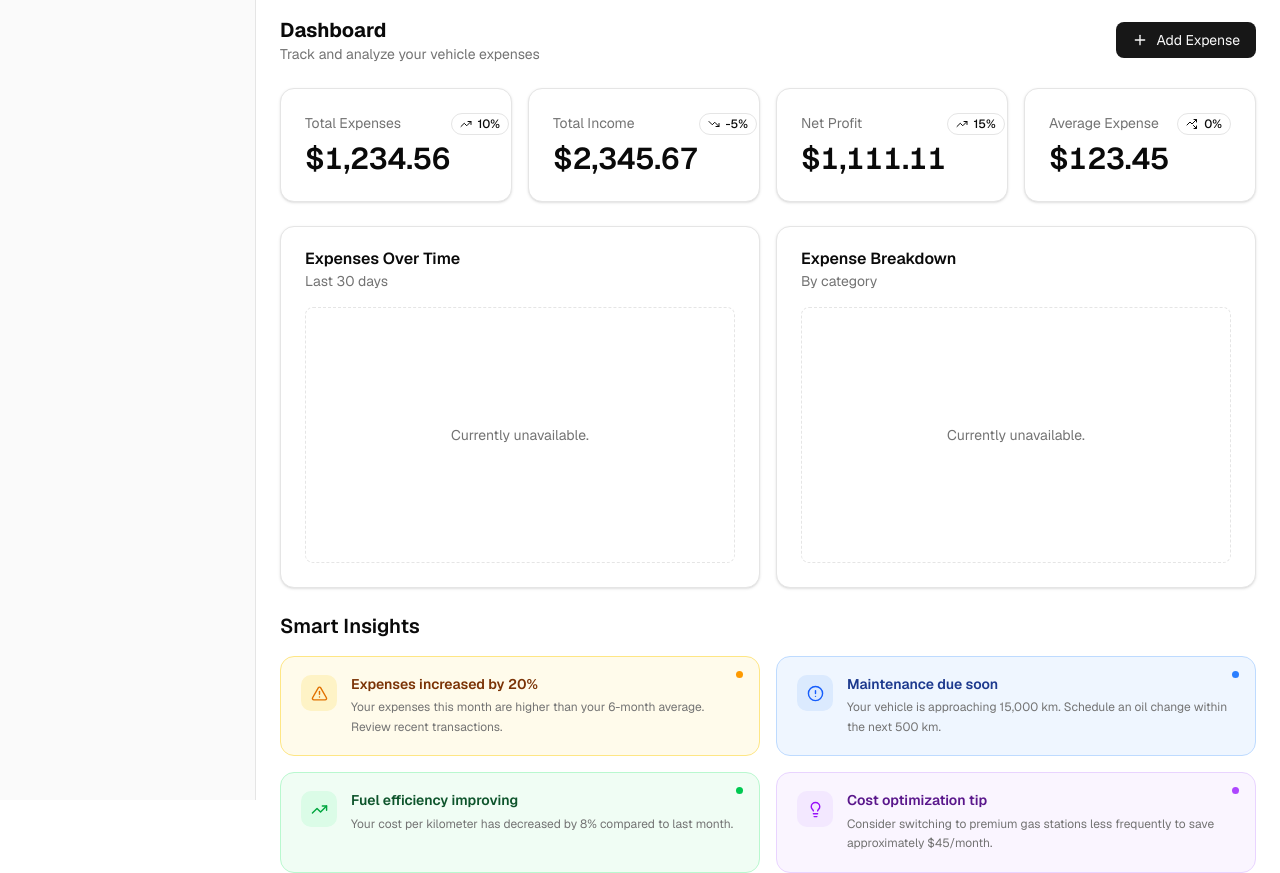
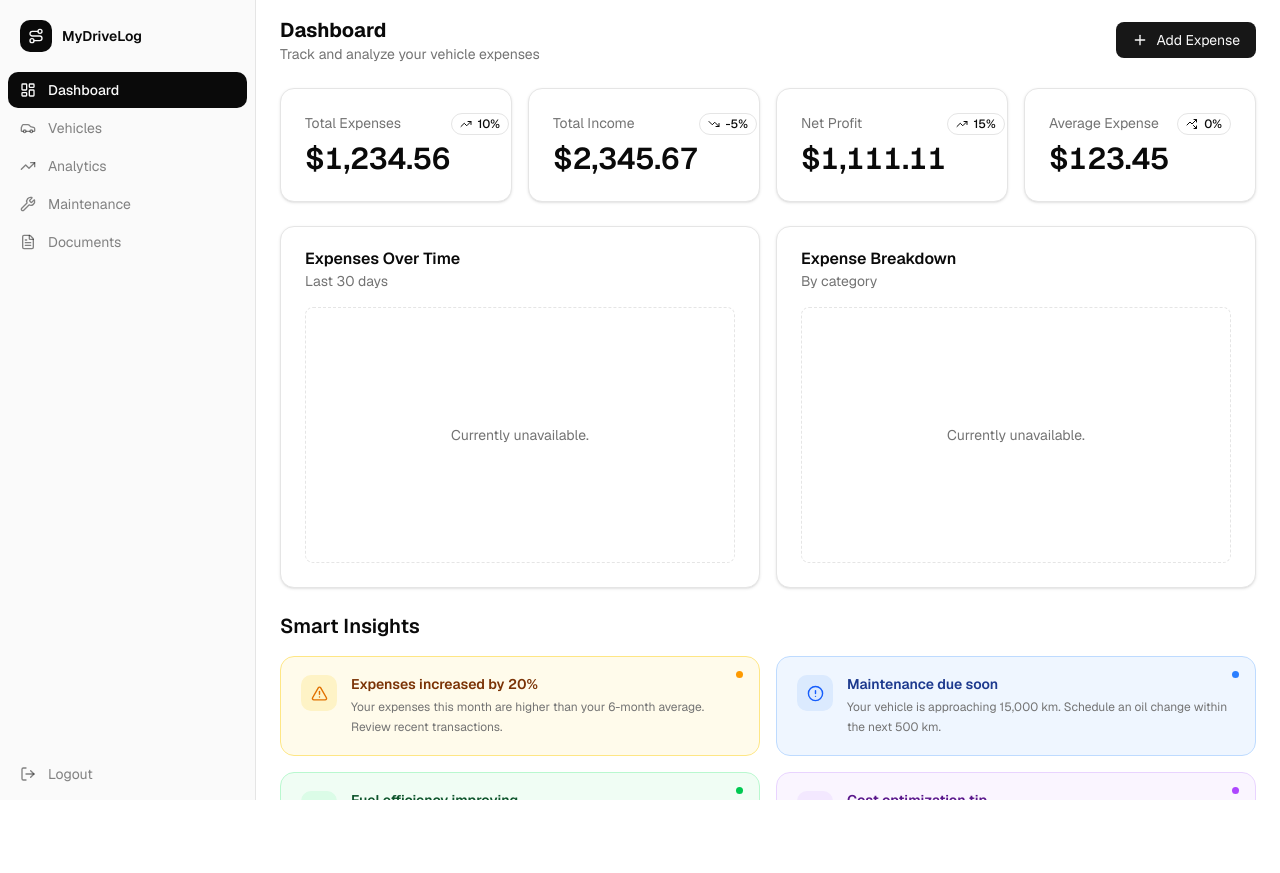
Before and after one commit to FlytziTv/MyDriveLog, a React (Vite) app in the folder client/: page /dashboard in a window 1280 px wide. After the commit the page ends 800 px from the top, so only its background shows below. Built offline with nearby package versions, Linux system fonts and the light colour scheme; sample sign-in values are in the browser's storage.

Commit message:
feat: implement temporary sidebar across all pages

```diff
--- /dev/null
+++ b/client/src/components/layout/SideBar.tsx
@@ -0,0 +1,60 @@
+import { NavLink } from "react-router-dom";
+
+import {
+  LayoutDashboard,
+  Car,
+  TrendingUp,
+  Wrench,
+  FileText,
+  LogOut,
+  Route,
+} from "lucide-react";
+
+const navItems = [
+  { icon: LayoutDashboard, label: "Dashboard", href: "/dashboard" },
+  { icon: Car, label: "Vehicles", href: "/vehicles" },
+  { icon: TrendingUp, label: "Analytics", href: "/analytics" },
+  { icon: Wrench, label: "Maintenance", href: "/maintenance" },
+  { icon: FileText, label: "Documents", href: "/documents" },
+];
+
+export default function Sidebar() {
+  return (
+    <div className="w-64 h-screen sticky top-0 p-2 bg-sidebar border-r border-sidebar-border flex flex-col shrink-0">
+      <div className="flex items-center gap-2.5 px-3 py-3 mb-2 shrink-0">
+        <div className="w-8 h-8 rounded-lg bg-sidebar-foreground flex items-center justify-center shrink-0">
+          <Route size={16} className="text-sidebar" />
+        </div>
+        <span className="font-semibold text-sm text-sidebar-foreground">
+          MyDriveLog
+        </span>
+      </div>
+
+      <nav className="flex flex-col gap-0.5 flex-1 overflow-y-auto">
+        {navItems.map((item) => {
+          const Icon = item.icon;
+          return (
+            <NavLink
+              key={item.label}
+              to={item.href}
+              className={({ isActive }) =>
+                "flex items-center gap-3 px-3 py-2 rounded-lg text-sm transition-colors duration-150 " +
+                (isActive
+                  ? "bg-sidebar-foreground text-sidebar font-medium"
+                  : "text-sidebar-foreground/50 hover:text-sidebar-foreground")
+              }
+            >
+              <Icon size={16} />
+              {item.label}
+            </NavLink>
+          );
+        })}
+      </nav>
+
+      <button className="flex items-center gap-3 px-3 py-2 rounded-lg text-sm text-sidebar-foreground/50 hover:text-sidebar-foreground transition-colors duration-150 cursor-pointer w-full shrink-0">
+        <LogOut size={16} />
+        Logout
+      </button>
+    </div>
+  );
+}
--- a/client/src/pages/Analytics.tsx
+++ b/client/src/pages/Analytics.tsx
@@ -2,12 +2,13 @@ import { HeaderDashboard } from "../components/layout/HeaderDashboard";
 import { PredictionCard } from "../components/analytics/PredictionCard";
 import { MiniStatsCard } from "../components/layout/MiniStatsCard";
 import { BlockCard } from "../components/layout/BlockCard";
+import Sidebar from "../components/layout/SideBar";
 
 export default function AnalyticsPage() {
   return (
     <div className="h-screen w-full flex">
-      <div className="w-64 h-full p-2 bg-sidebar border-r border-sidebar-border"></div>
-      <div className="flex-1 px-6 py-4 flex flex-col gap-6 ">
+      <Sidebar />
+      <div className="flex-1 px-6 py-4 flex flex-col gap-6 overflow-y-auto">
         <HeaderDashboard
           title="Analytics"
           description="Deep insights into your vehicle expenses"
--- a/client/src/pages/Dashboard.tsx
+++ b/client/src/pages/Dashboard.tsx
@@ -2,12 +2,13 @@ import { HeaderDashboard } from "../components/layout/HeaderDashboard";
 import { InsightCard } from "../components/dashboard/InsightCard";
 import { MiniStatsCard } from "../components/layout/MiniStatsCard";
 import { BlockCard } from "../components/layout/BlockCard";
+import Sidebar from "../components/layout/SideBar";
 
 export default function DashboardPage() {
   return (
     <div className="h-screen w-full flex">
-      <div className="w-64 h-full p-2 bg-sidebar border-r border-sidebar-border"></div>
-      <div className="flex-1 px-6 py-4 flex flex-col gap-6 ">
+      <Sidebar />
+      <div className="flex-1 px-6 py-4 flex flex-col gap-6 overflow-y-auto">
         <HeaderDashboard
           title="Dashboard"
           description="Track and analyze your vehicle expenses"
--- a/client/src/pages/Documents.tsx
+++ b/client/src/pages/Documents.tsx
@@ -3,12 +3,13 @@ import { DocsMessage } from "../components/documents/DocsCard";
 import UploadCard from "../components/documents/UploadCard";
 import { MiniStatsCard } from "../components/layout/MiniStatsCard";
 import { BlockCard } from "../components/layout/BlockCard";
+import Sidebar from "../components/layout/SideBar";
 
 export default function DocumentsPage() {
   return (
     <div className="h-screen w-full flex">
-      <div className="w-64 h-full p-2 bg-sidebar border-r border-sidebar-border"></div>
-      <div className="flex-1 px-6 py-4 flex flex-col gap-6 ">
+      <Sidebar />
+      <div className="flex-1 px-6 py-4 flex flex-col gap-6 overflow-y-auto">
         <HeaderDashboard
           title="Documents"
           description="Store and manage your vehicle-related documents"
--- a/client/src/pages/Maintenance.tsx
+++ b/client/src/pages/Maintenance.tsx
@@ -3,12 +3,13 @@ import { MiniStatsCard } from "../components/layout/MiniStatsCard";
 import { BlockCard } from "../components/layout/BlockCard";
 import { AllMaintenance } from "../components/maintenance/AllMaintenance";
 import { SmartMessage } from "../components/maintenance/SmartMessage";
+import Sidebar from "../components/layout/SideBar";
 
 export default function Maintenance() {
   return (
     <div className="h-screen w-full flex">
-      <div className="w-64 h-full p-2 bg-sidebar border-r border-sidebar-border"></div>
-      <div className="flex-1 px-6 py-4 flex flex-col gap-6 ">
+      <Sidebar />
+      <div className="flex-1 px-6 py-4 flex flex-col gap-6 overflow-y-auto">
         <HeaderDashboard
           title="Maintenance & Reminders"
           description="Track and schedule vehicle maintenance tasks"
--- a/client/src/pages/Vehicles.tsx
+++ b/client/src/pages/Vehicles.tsx
@@ -1,11 +1,12 @@
 import { HeaderDashboard } from "../components/layout/HeaderDashboard";
+import Sidebar from "../components/layout/SideBar";
 import { VehicleCard } from "../components/vehicles/VehicleCard";
 
 export default function VehiclesPage() {
   return (
     <div className="h-screen w-full flex">
-      <div className="w-64 h-full p-2 bg-sidebar border-r border-sidebar-border"></div>
-      <div className="flex-1 px-6 py-4 flex flex-col gap-6 ">
+      <Sidebar />
+      <div className="flex-1 px-6 py-4 flex flex-col gap-6 overflow-y-auto">
         <HeaderDashboard
           title="My Vehicles"
           description="Manage and track all your vehicles"
```
